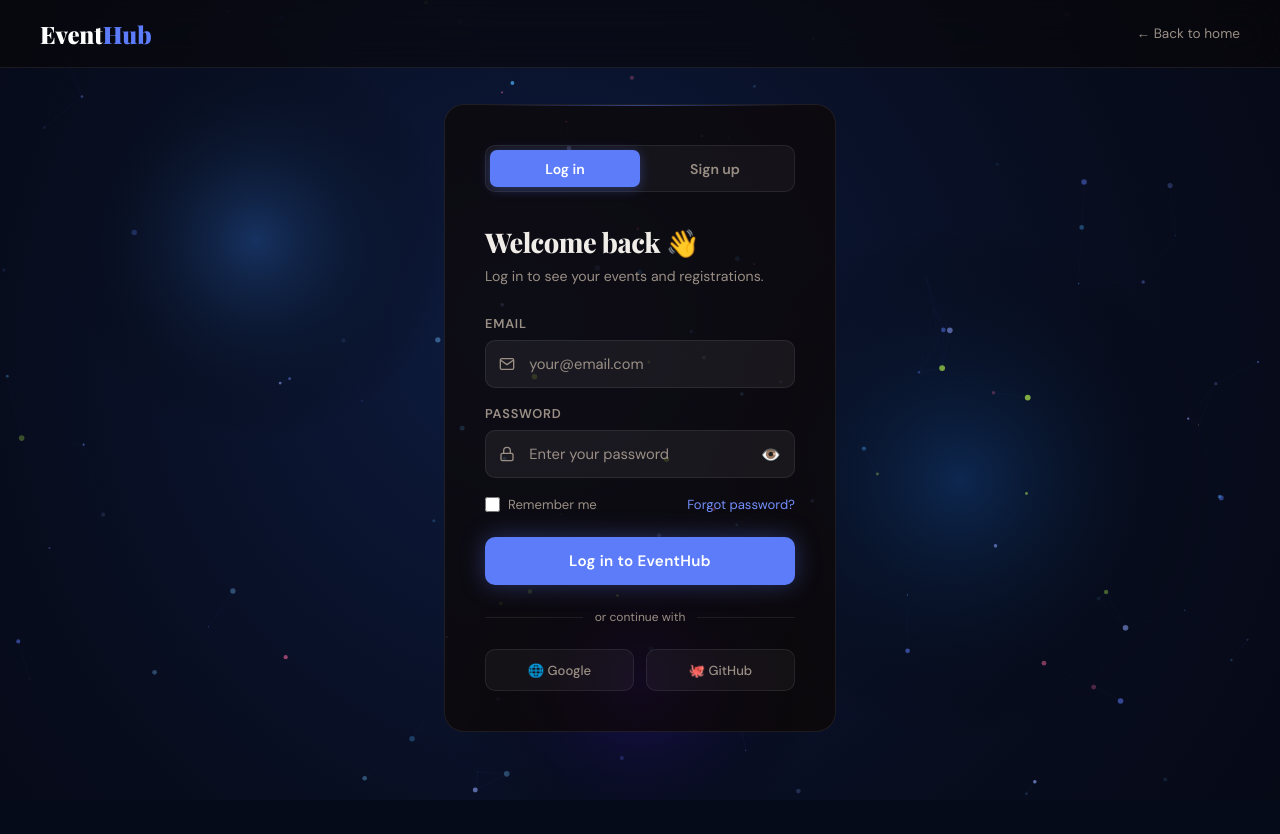
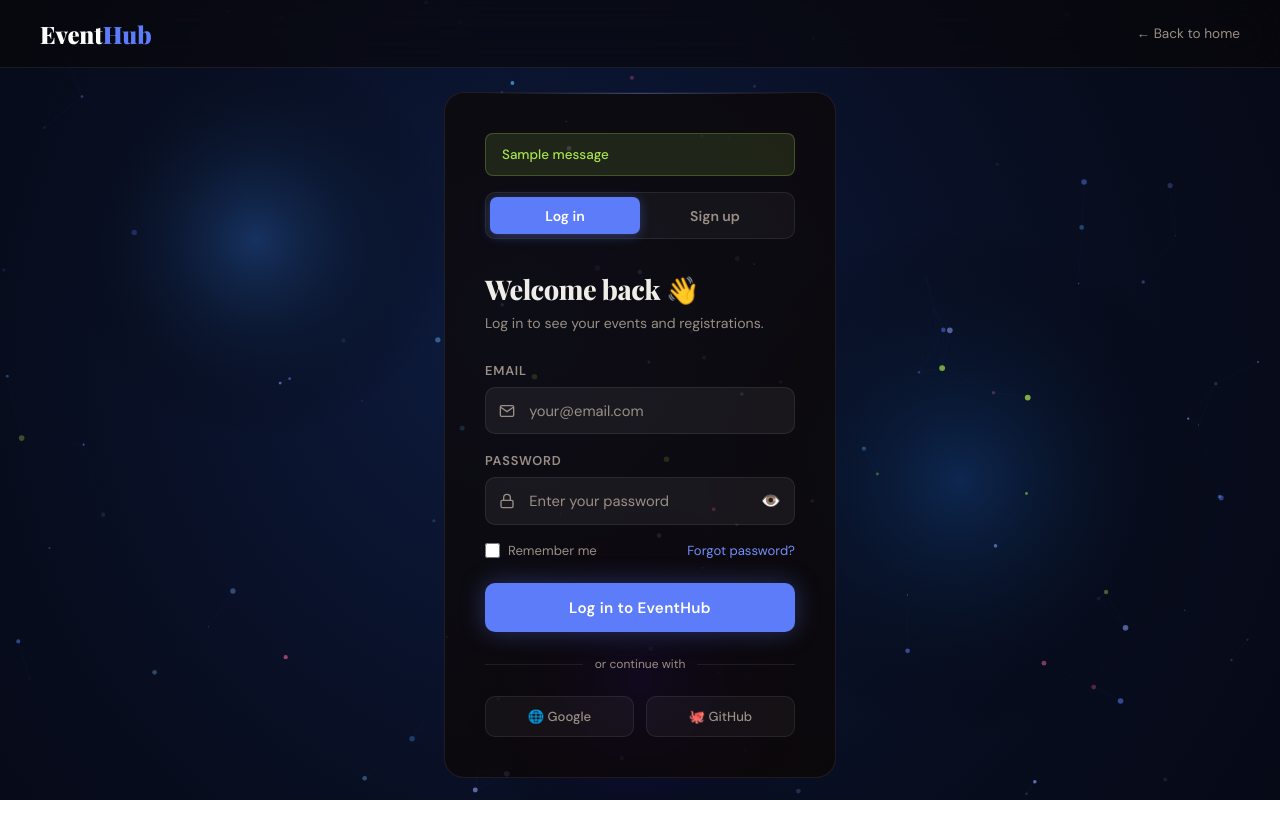
Before and after one commit to HaniaA4/Event_App, a Flask app: page /login in a window 1280 px wide. Before the commit the page ends 795 px from the top, so only its background shows below. Run offline with Flask 3, Linux system fonts and the light colour scheme; tables that the repository leaves empty hold one stand-in row (values such as "Sample post"); one stand-in notice (Sample message) is shown.

Commit message:
login.html fix

```diff
--- a/templates/login.html
+++ b/templates/login.html
@@ -23,7 +23,17 @@
   <div class="auth-page">
     <div class="auth-container">
       <div class="auth-card">
-
+        {% with messages = get_flashed_messages(with_categories=true) %}
+          {% if messages %}
+            <div class="flash-container-auth">
+              {% for category, message in messages %}
+                <div class="form-msg {{ category }}" style="display:block;">
+                  {{ message }}
+                </div>
+              {% endfor %}
+            </div>
+          {% endif %}
+        {% endwith %}
         <!-- Tabs -->
         <div class="tabs">
           <button type="button" class="tab-btn active" id="tabLogin"    onclick="switchTab('login')">Log in</button>
```
